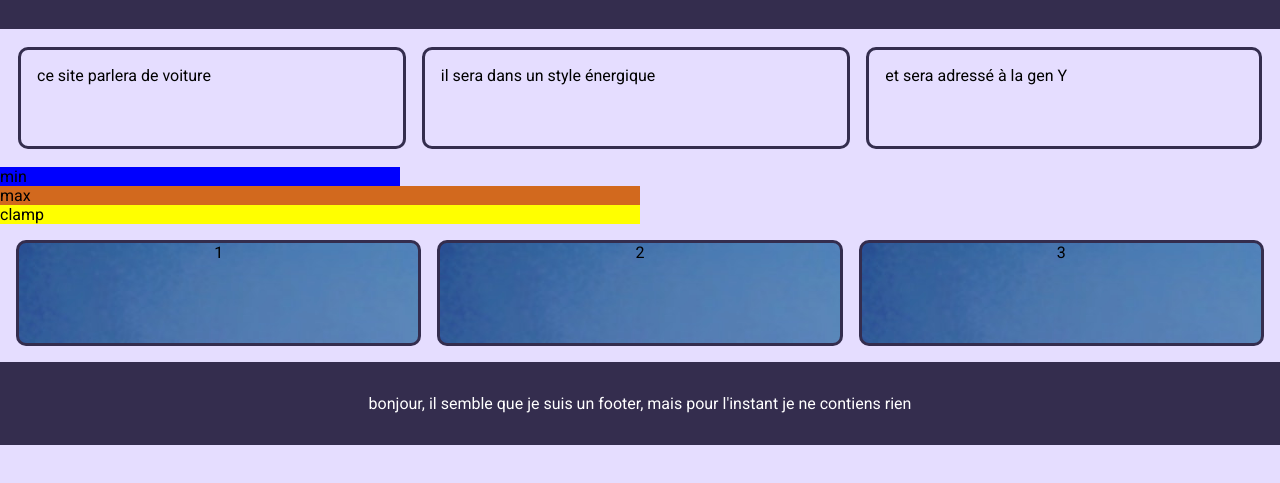
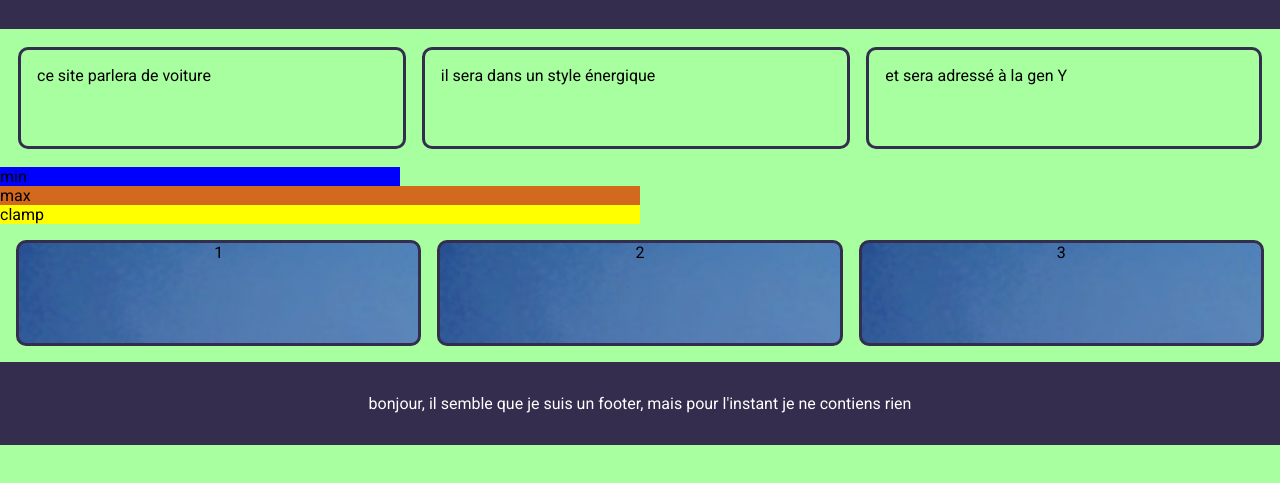
Before and after one commit to eracom-ID401/chalenge-site-web-cours-dev, a plain HTML site: page index.html in a window 1280 px wide. Shown: the part 111-594 px from the top of the page. Drawn offline with Linux system fonts and the light colour scheme.

Commit message:
add green background

```diff
--- a/style.css
+++ b/style.css
@@ -2,7 +2,7 @@ body{
     margin: 0px;
     font-family: 'Roboto', sans-serif;
     border: 0px;
-    background-color: rgb(229, 221, 255);
+    background-color: rgb(168, 255, 159);
 }
 
 h1{
```
